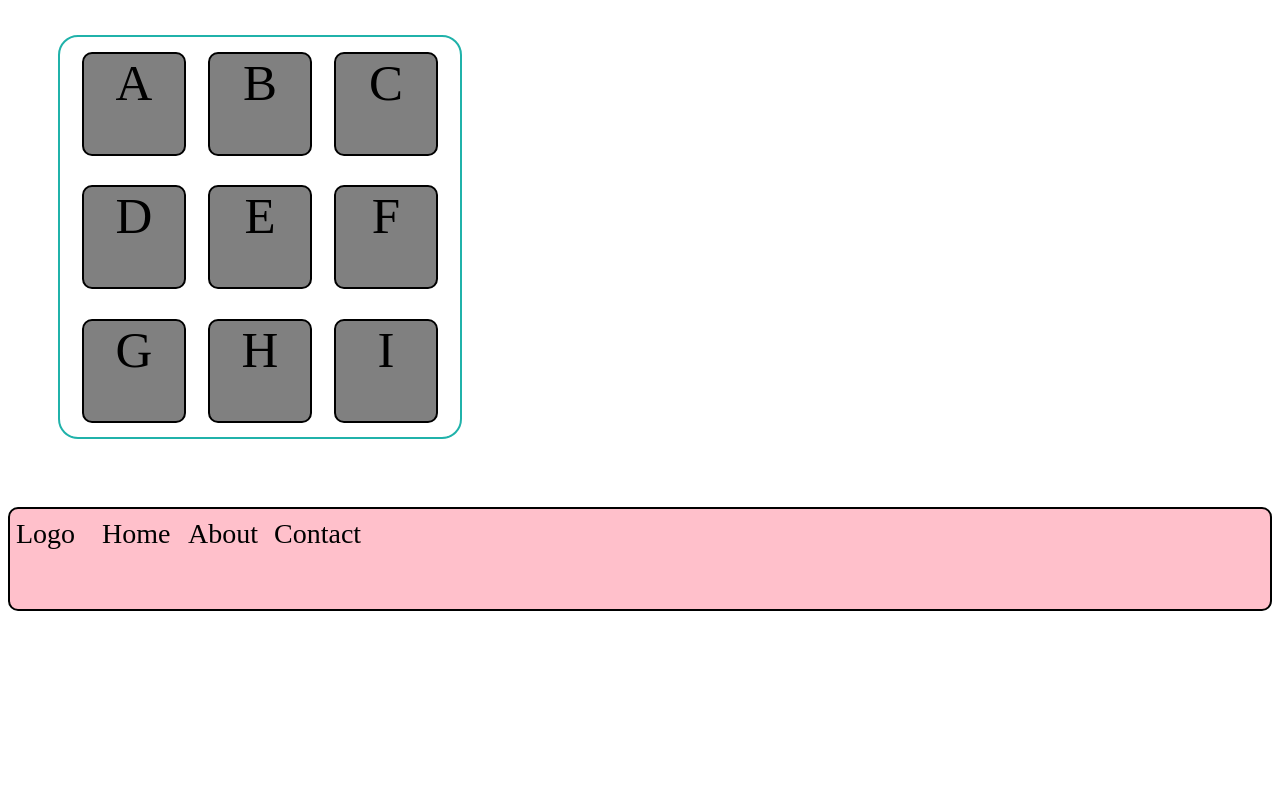
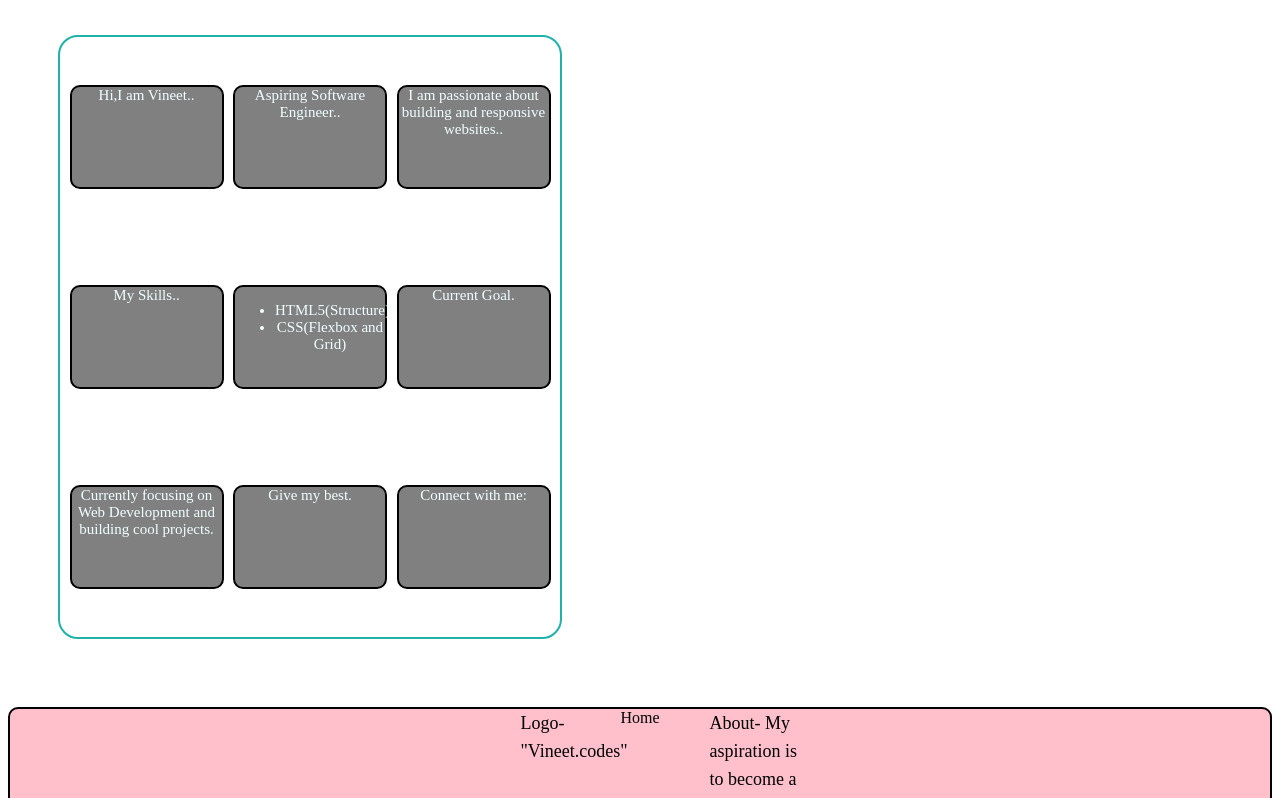
Before and after one commit to vineetnewar7-coder/html-css-basics, a plain HTML site: page index.html in a window 1280 px wide. Shown: the part 73-871 px from the top of the page. Before the commit the page ends 800 px from the top, so only its background shows below. Drawn offline with Linux system fonts and the light colour scheme.

Commit message:
Add files via upload
"Replaced placeholder text with  professional bio and technical stack..."

```diff
--- a/index.html
+++ b/index.html
@@ -7,26 +7,35 @@
     <link rel="stylesheet" href="style3.css" />
 </head>
 <body>
-    <h1>TABLE</h1>
+    <h1>Technical Tool Box</h1>
     <div id="container">
-        <div class="box">A</div>
-        <div class="box">B</div>
-        <div class="box">C</div>
-        <div class="box">D</div>
-        <div class="box">E</div>
-        <div class="box">F</div>
-        <div class="box">G</div>
-        <div class="box">H</div>
-        <div class="box">I</div>
+        <div class="box" id="one ">Hi,I am Vineet..</div>
+        <div class="box" id="two">Aspiring Software Engineer..</div>
+        <div class="box" id="three">I am passionate about building and responsive websites..</div>
+        <div class="box" id="four">My Skills..</div>
+        <div class="box" id="five"><ul>
+            <li> HTML5(Structure)</li>
+            <li>CSS(Flexbox and Grid)</li>
+        </ul></div>
+        <div class="box" id="six">Current Goal.</div>
+        <div class="box" id="seven">Currently focusing on Web Development and building cool projects. </div>
+        <div class="box" id="eight"> Give my best.</div>
+        <div class="box" id="nine">Connect with me:
+        </div>
     </div>
+
     <br>
 
     <div id="navbar">
-        <div class="option">Logo</div>
-        <div class="option">Home</div>
-        <div class="option">About</div>
-        <div class="option">Contact</div>
+        <div class="option">Logo-"Vineet.codes"</div>
+        <div class="option=">Home</div>
+        <div class="option">About- My aspiration is to become a top tier software engineer</div>
+
     </div>
+    <br>
+    <p> Contact: <a href="vineetnewar7@gmail.com"> Gmail id</a></p>
+
+
 
 </body>
 </html>
--- a/style3.css
+++ b/style3.css
@@ -1,6 +1,6 @@
 #container{
-    height:400px;
-    width:400px;
+    height:600px;
+    width:500px;
     border:2px solid lightseagreen;
     background-color: white;
     display: flex;
@@ -9,40 +9,47 @@
     justify-content:space-evenly ;
     align-items: center;
     border-radius: 20px;
+    color:azure
 
 
 }
 
 .box{
     height:100px;
-    width:100px;
+    width:150px;
     border:2px solid black;
     background-color: grey;
-    font-size: 51px;
+    font-size: 15px;
     text-align: center;
     border-radius:10px;
 
 }
 #navbar{
-    height:100px;
-    width:200;
+    height:180px;
+    width:150s;
     border:2px solid black;
     background-color: pink;
     border-radius: 10px;
     display: flex;
-justify-content: flex-start;
+justify-content: center;
 
 
 
 }
 .option{
-    height:50px;
-    width:80px;
-    border-radius:10px;
-    margin-left:6px;
-    font-size:28px;
-    line-height:50px;
+    height:10s0px;
+    width:100px;
+    border-radius:20px;
+    margin-left:50px;
+    font-size:18px;
+    line-height:28px;
+
+
 }
 h1{
     text-decoration: underline red;
 }
+p{
+    color:red;
+    font-size: 25px;
+}
```
